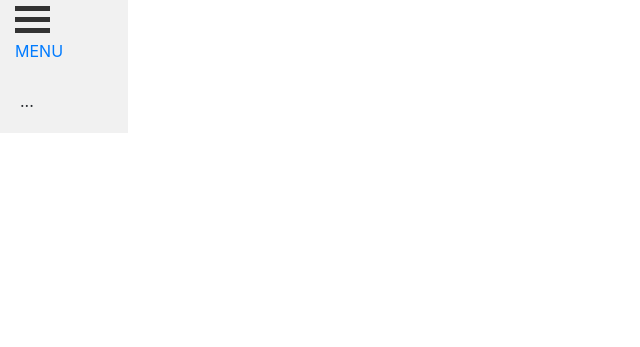
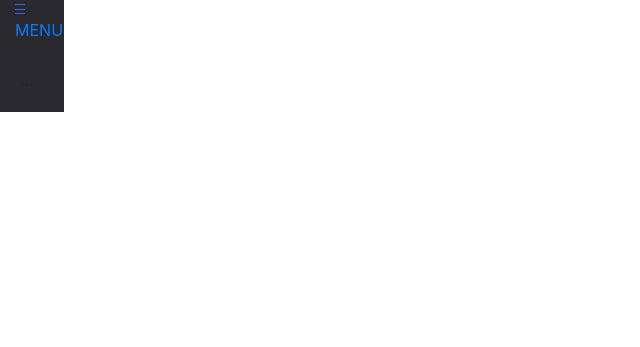
Before and after one commit to Aishanipach/CWC, a plain HTML site: page index.html in a window 1280 px wide. Shown: the whole page, without its empty margins (0-640 px from the left). Drawn offline with nearby package versions, Linux system fonts and the light colour scheme; some packages are replaced by stand-ins of ours; a script that the page names is missing.

Commit message:
Update index.css

```diff
--- a/index.css
+++ b/index.css
@@ -15,8 +15,9 @@
 .sidenav a {
   padding: 8px 8px 8px 32px;
   text-decoration: none;
-  font-size: 25px;
-  color: #818181;
+   ;
+  font-size: 8px;
+  color: white;
   display: block;
   transition: 0.3s;
 }
@@ -57,17 +58,17 @@
 }
 
 .bar1, .bar2, .bar3 {
-  width: 35px;
-  height: 5px;
-  background-color: #333;
-  margin: 6px 0;
+  width: 10px;
+  height: 0.5px;
+  background-color: #3a62e4;
+  margin: 4px 0;
   transition: 0.4s;
 }
 
 /* Rotate first bar */
 .change .bar1 {
-  -webkit-transform: rotate(-45deg) translate(-9px, 6px) ;
-  transform: rotate(-45deg) translate(-9px, 6px) ;
+  -webkit-transform: rotate(-45deg) translate(3px, 4px) ;
+  transform: rotate(-45deg) translate(3px, 4px) ;
 }
 
 /* Fade out the second bar */
@@ -83,8 +84,8 @@
 
 .tab {
   float: left;
-  border: 0px solid #ccc;
-  background-color: #f1f1f1;
-  width: 10%;
+  border: 0px solid #2A2A2E;
+  background-color: #2A2A2E;
+  width: 5%;
   height: 100%;
 }
```
